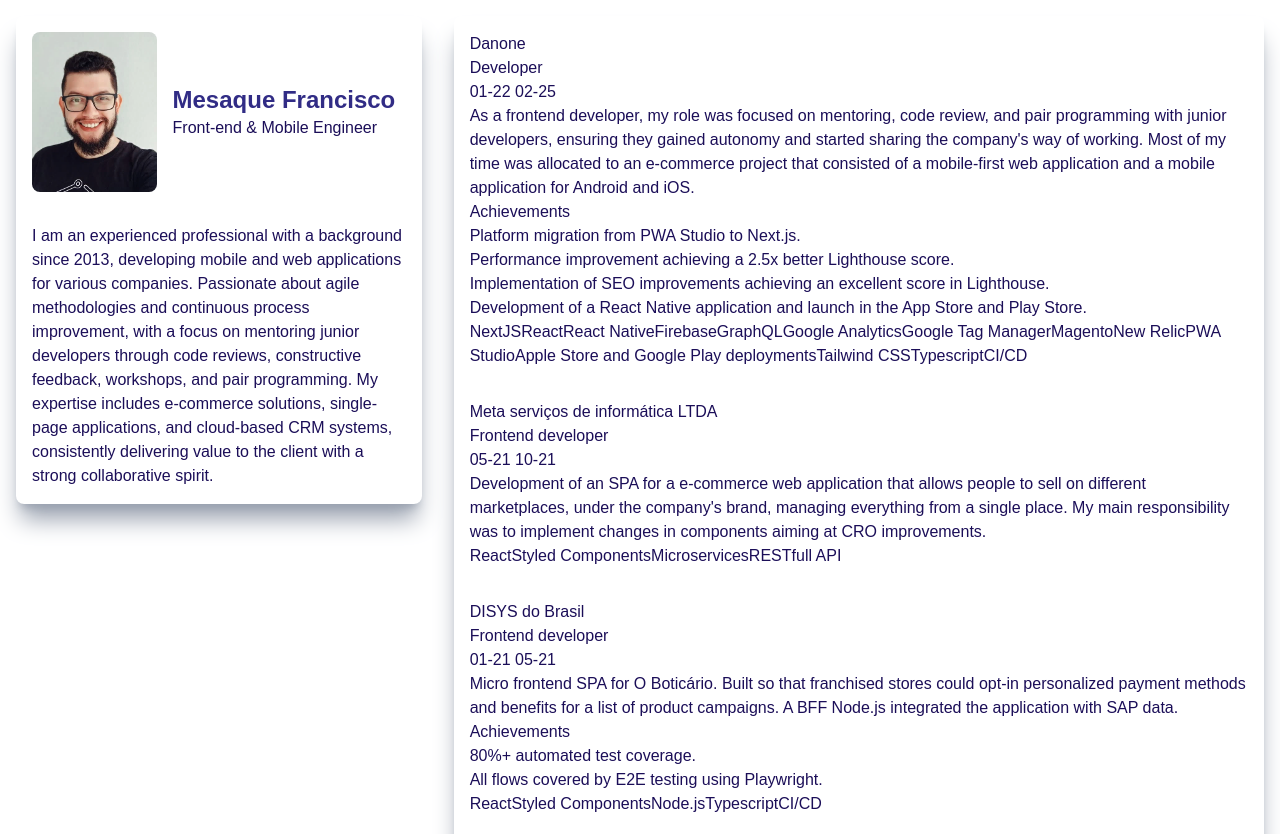
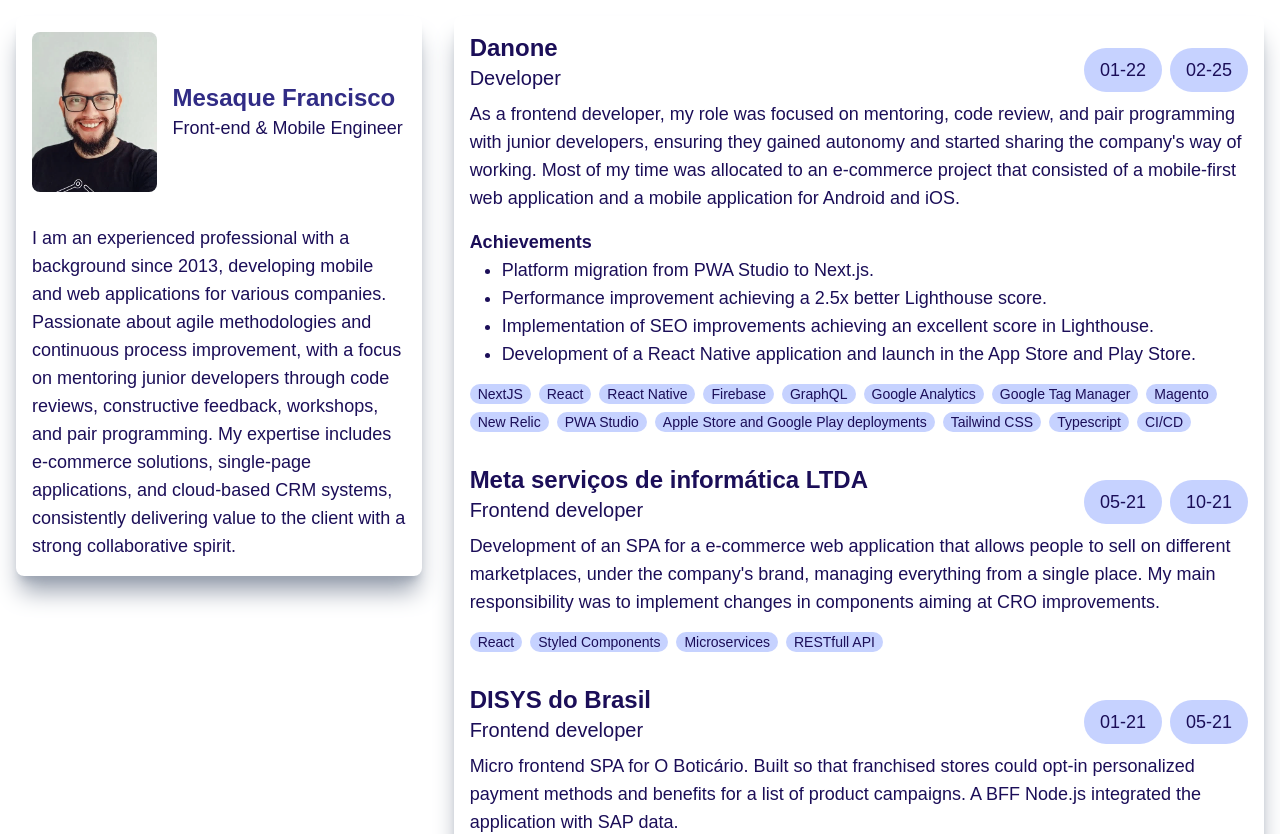
Before and after one commit to mesaquen/mesaquen.github.io, a Next.js app: page /en/about in a window 1280 px wide. Shown: the top 834 px of the page. Built offline with nearby package versions, Linux system fonts and the light colour scheme.

Commit message:
feat: experience list

```diff
--- a/src/app/[locale]/about/page.tsx
+++ b/src/app/[locale]/about/page.tsx
@@ -1,5 +1,7 @@
 "use client";
 
+import { ExperienceSkillList } from "@/components/ExperienceList/ExperienceSkillList";
+import { TagLabel } from "@/components/TagLabel";
 import { getExperience } from "@/experiences";
 import { useTranslations } from "next-intl";
 import Image from "next/image";
@@ -10,9 +12,10 @@
   const experiences = getExperience(locale as string);
   const t = useTranslations();
 
-  const boxStyles = "dark:bg-indigo-900 rounded-lg shadow-xl shadow-gray-400 dark:shadow-black p-4 flex gap-8 items-start flex-col"
+  const boxStyles =
+    "dark:bg-indigo-900 rounded-lg shadow-xl shadow-gray-400 dark:shadow-black p-4 flex gap-8 items-start flex-col";
   return (
-    <div className="p-4 gap-8 flex flex-col md:flex-row items-start">
+    <div className="text-lg p-4 gap-8 flex flex-col md:flex-row items-start">
       <section className={`${boxStyles} md:sticky md:top-4 md:flex-1/3`}>
         <div className="flex gap-4 items-center">
           <div className="rounded-lg aspect-square overflow-clip relative min-h-40 w-1/3">
@@ -26,7 +29,9 @@
             />
           </div>
           <div>
-            <h1 className="text-indigo-900 dark:text-white text-2xl font-bold">Mesaque Francisco</h1>
+            <h1 className="text-indigo-900 dark:text-white text-2xl font-bold">
+              Mesaque Francisco
+            </h1>
             <p>{t("job-title")}</p>
           </div>
         </div>
@@ -35,31 +40,31 @@
       <section className={`${boxStyles} md:flex-2/3`}>
         {experiences.map((experience) => (
           <div key={`${experience.company}-${experience.startDate}`}>
-            <h2>{experience.company}</h2>
-            <p>{experience.title}</p>
-            <p>
-              <span>{experience.startDate}</span>{" "}
-              <span>{experience.endDate}</span>
-            </p>
+            <div className="flex flex-row justify-between items-end mb-2">
+              <div className="flex flex-col">
+                <h2 className="text-2xl font-bold">{experience.company}</h2>
+                <p className="text-xl">{experience.title}</p>
+              </div>
+              <div className="flex flex-row gap-x-2">
+                <TagLabel message={experience.startDate} />
+                <TagLabel message={experience.endDate ?? t("current")} />
+              </div>
+            </div>
 
             <p>{experience.description}</p>
             {experience.achievements?.length && (
-              <>
-                <h3>{t("achievements")}</h3>
+              <div className="mt-4">
+                <strong>{t("achievements")}</strong>
 
-                <ul>
+                <ul className="list-disc ml-8">
                   {experience.achievements?.map((achievement) => (
                     <li key={achievement}>{achievement}</li>
                   ))}
                 </ul>
-              </>
+              </div>
             )}
 
-            <div>
-              {experience.skills.map((skill) => (
-                <span key={skill}>{skill}</span>
-              ))}
-            </div>
+            <ExperienceSkillList skills={experience.skills} />
           </div>
         ))}
       </section>
--- /dev/null
+++ b/src/components/ExperienceList/ExperienceSkillList.tsx
@@ -0,0 +1,12 @@
+import { SKILLS } from "@/experiences/skills";
+import { TagLabel } from "../TagLabel";
+
+export function ExperienceSkillList({ skills }: { skills: SKILLS[] }) {
+  return (
+    <div className="flex flex-wrap gap-2 mt-4">
+      {skills.map((skill) => (
+        <TagLabel key={skill} message={skill} compact />
+      ))}
+    </div>
+  );
+}
--- a/src/components/TagLabel.tsx
+++ b/src/components/TagLabel.tsx
@@ -1,6 +1,19 @@
-export function TagLabel({ message }: { message: string }) {
+export function TagLabel({
+  message,
+  compact,
+  className = ""
+}: {
+  message: string;
+  compact?: boolean;
+  className?: string
+}) {
+
+  const spacingClasses = compact ? "px-2 text-sm" : "py-2 px-4"
+  const defaultClasses = 'dark:text-black bg-indigo-200 rounded-full'
+
+  const classes = [defaultClasses, spacingClasses, className].join(' ')
   return (
-    <span className="border-primary border-2 py-2 px-4 rounded-full">
+    <span className={classes}>
       {message}
     </span>
   );
```
Also changed, not shown: src/components/ExperienceList/index.tsx (added).
